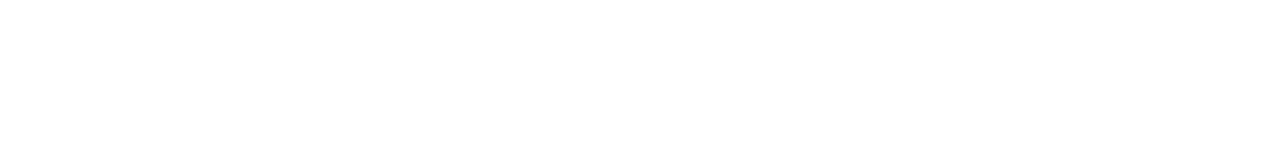
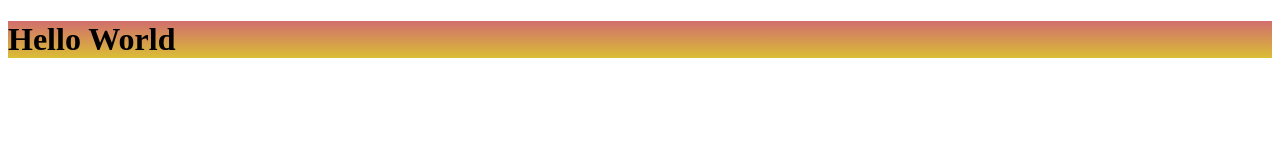
Before and after one commit to Vetokh-Marina/Beetroot_Academy-js-start, a plain HTML site: page index.html in a window 1280 px wide. Drawn offline with Linux system fonts and the light colour scheme.

Commit message:
add style

```diff
--- a/index.html
+++ b/index.html
@@ -6,9 +6,13 @@
    <meta http-equiv="X-UA-Compatible" content="IE=edge">
    <meta name="viewport" content="width=device-width, initial-scale=1.0">
    <title>Homework-1_JS-start</title>
+   <link rel="stylesheet" href="./css/main.css">
 </head>
 
 <body>
+   <main class="main">
+      <h1 class="title_1">Hello World</h1>
+   </main>
    <script src="./js/script.js"></script>
 </body>
 
--- /dev/null
+++ b/scss/main.scss
@@ -0,0 +1,7 @@
+* {
+   box-sizing: border-box;
+}
+
+.main {
+   background: linear-gradient(#b512129c, #d5b519e0);
+}
```
Also changed, not shown: css/main.css (added).
